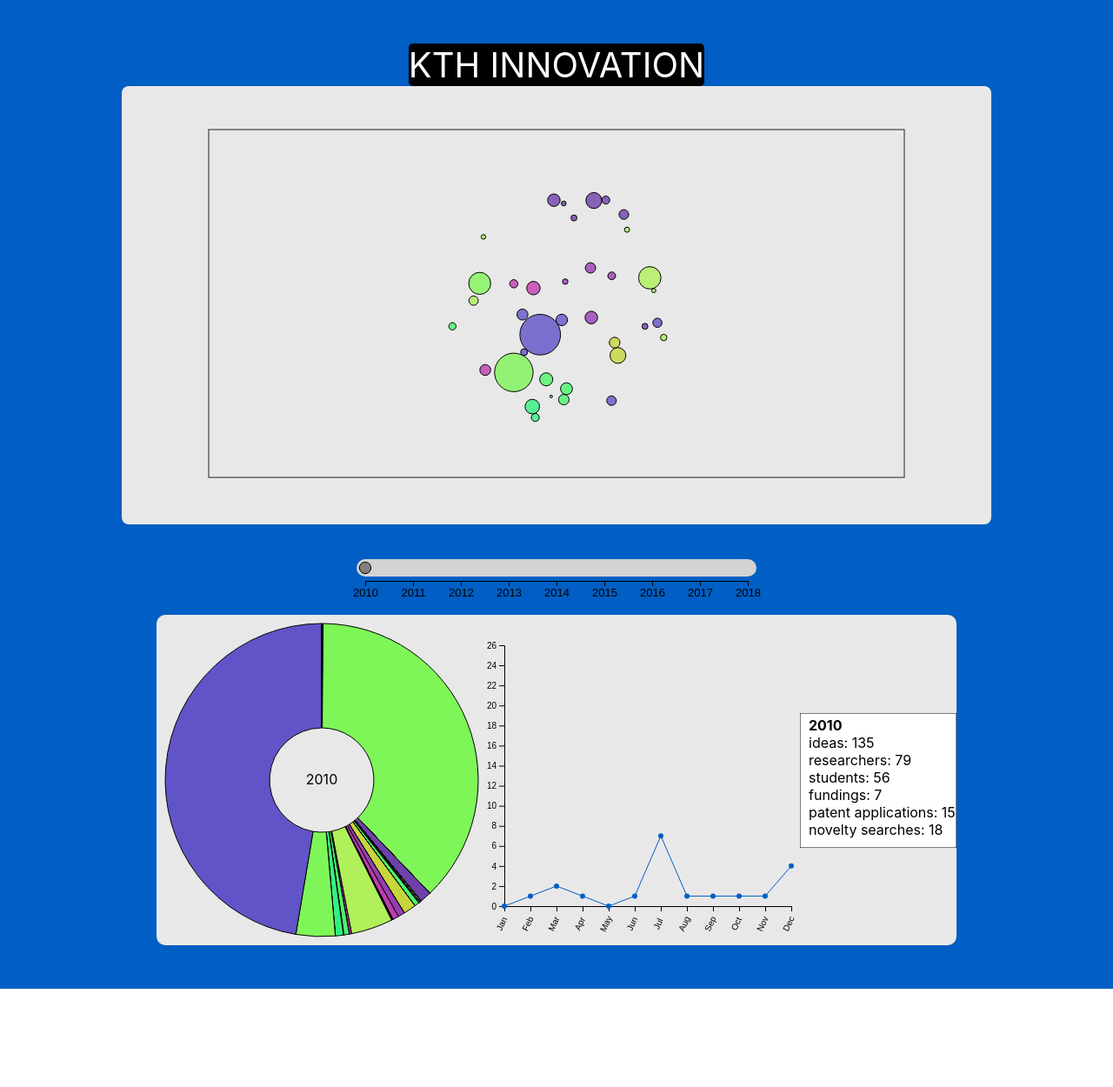
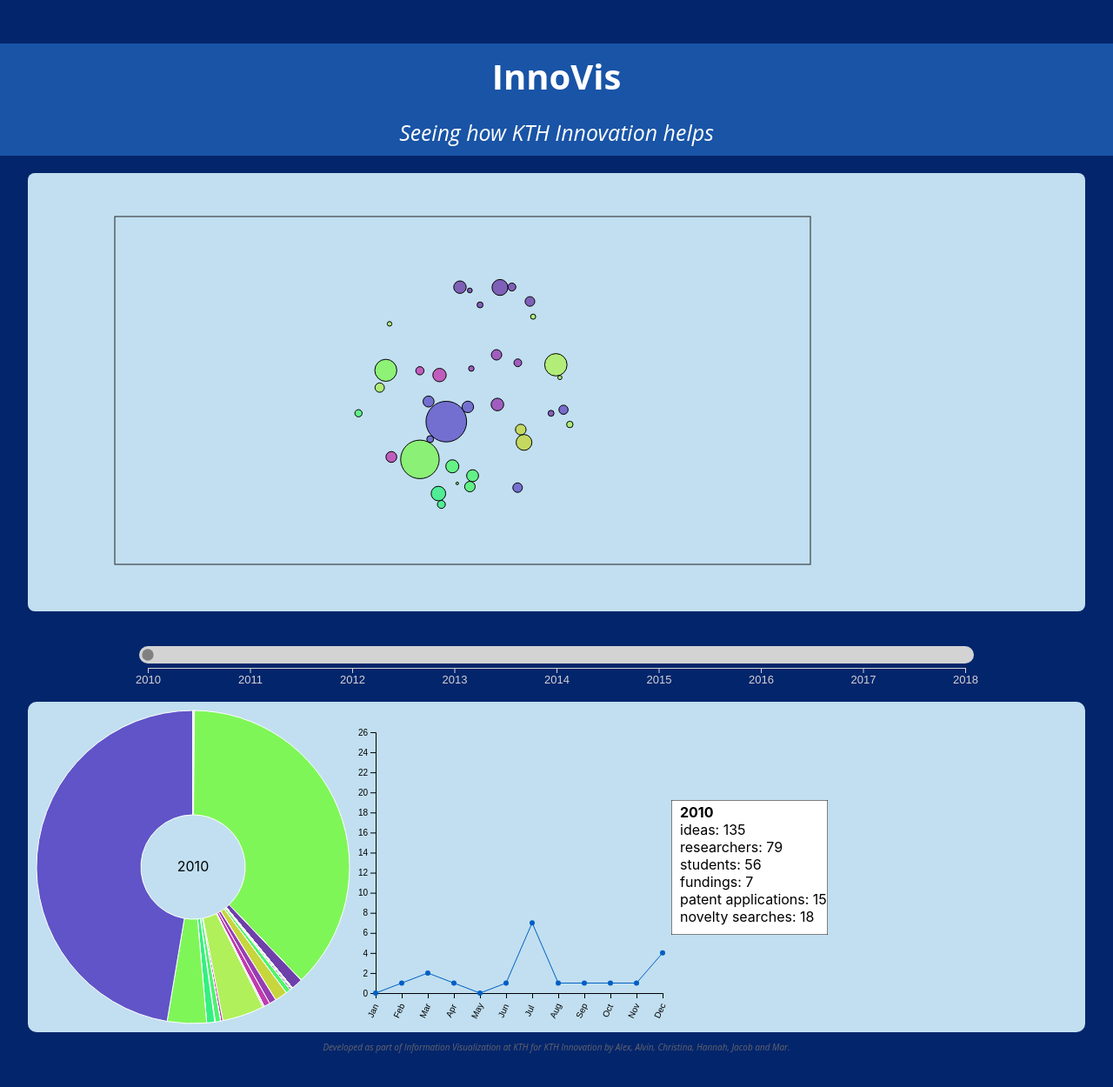
Before and after one commit to marbali8/InnoVis, a React (Create React App) app: page / in a window 1280 px wide. Shown: the top 1250 px of the page at 87% size. Before the commit the page ends 1137 px from the top, so only its background shows below. Built offline with nearby package versions, Linux system fonts and the light colour scheme.

Commit message:
some design changes

```diff
--- a/src/components/DetailView/Sunburst.js
+++ b/src/components/DetailView/Sunburst.js
@@ -122,7 +122,7 @@
                 .attr('fill', function (d) {
                     return colorScale2(d.data.key / numCategories);
                 })
-                .attr("stroke", "black")
+                .attr("stroke", "white")
                 .attr('transform', 'translate(' + height / 2 + ' ' + width / 2 + ')')
                 .append('title')
                 .text(function (d) {
--- a/src/components/TimeSlider/TimeSlider.js
+++ b/src/components/TimeSlider/TimeSlider.js
@@ -5,7 +5,7 @@
 import * as d3 from 'd3';
 import classes from './TimeSlider.module.scss';
 
-const TimeSlider = ({ height = 100, width = 500, onYearClicked, range }) => {
+const TimeSlider = ({ height = 100, width = 1000, onYearClicked, range }) => {
 
     // TODO: will need also data for the graph behind, w/h for the graph
     // TODO: will need to call a drag event of main view
@@ -57,13 +57,13 @@
         slider.append('g').attr('class', 'ticks')
             .attr('transform', 'translate(0, ' + (stroke_width/2 + 5) + ')')
             .call(xAxis)
-            .attr('font-size', 13);
+            .attr('font-size', 13)
+            .attr('color', 'lightgrey');
 
         // drag handle
         var handle = slider.append('circle').classed('handle', true)
             .attr('r', stroke_width/3)
-            .attr('fill', 'grey')
-            .attr('stroke', 'black');
+            .attr('fill', 'grey');
 
         // bar on top with stroke = transparent and on which the drag behaviour is actually called
         d3.select(slider.node().appendChild(track.node().cloneNode())).attr('class', 'track-overlay')
--- a/src/containers/App/App.js
+++ b/src/containers/App/App.js
@@ -41,16 +41,22 @@
 
         <div className={classes.App}>
             <div className={classes.title}>
-                KTH INNOVATION
+                InnoVis
+            </div>
+            <div className={classes.subtitle}>
+                    Seeing how KTH Innovation helps
             </div>
             <div className={classes.megaBallsView}>
                 <GroupingBalls showBorderOfBallBox={false} height={500} width={1000} onYearClicked={year}/>
             </div>
-            <TimeSlider onYearClicked={handleTimeSliderYearClicked} range={[2010, 2018]}/>
+            <TimeSlider onYearClicked={handleTimeSliderYearClicked} range={[2010, 2018]} />
             <div className={classes.aggregateKTHDataView}>
                 <Sunburst onYearClicked={year}/>
                 <GrantsChart onYearClicked={year}/>
                 <Infobox onYearClicked={year}/>
+            </div>
+            <div className={classes.footer}>
+                Developed as part of Information Visualization at KTH for KTH Innovation by Alex, Alvin, Christina, Hannah, Jacob and Mar.
             </div>
         </div>
     );
--- a/src/containers/App/App.module.scss
+++ b/src/containers/App/App.module.scss
@@ -1,35 +1,69 @@
 
 
-.App{
+.App {
 
-  padding-top:50px;
-  padding-bottom:50px;
-  background-color: #005ec4;
+  padding-top: 50px;
+  padding-bottom: 50px;
+  background-color: #03256C;
 
-  display:flex;
-  flex-direction:column;
+  display: flex;
+  flex-direction: column;
   align-items: center;
 
   width:100%;
-  height:100%;
+  height: 100%;
 
-  .title{
-    border-radius:5px;
-    font-size:40px;
+  .title {
+    width: 100%;
+    padding: 10px;
+    text-align: center;
+    font-family: "Open Sans", sans-serif;
+    font-weight: bold;
+    // border-radius: 5px;
+    font-size: 40px;
     color: white;
-    background-color:black;
+    background-color: #1954a6;
   }
 
-  .megaBallsView{
-    border-radius:8px;
-    background-color:#E8E8E8
+  .subtitle {
+
+    width: 100%;
+    padding: 10px;
+    text-align: center;
+    font-family: "Open Sans", sans-serif;
+    // border-radius: 5px;
+    font-size: 25px;
+    font-style: italic;
+    color: white;
+    background-color: #1954a6;
+    margin-bottom: 20px;
+  }
+
+  .footer {
+
+    padding: 10px;
+    text-align: center;
+    font-family: "Open Sans", sans-serif;
+    // border-radius: 5px;
+    font-size: 10px;
+    font-style: italic;
+    color: #65656c;
+  }
+
+  .megaBallsView {
+
+    border-radius: 8px;
+    width: 95%;
+    background-color: #C1DFF0
   }
 
   .aggregateKTHDataView {
-    border-radius:10px;
-    display:flex;
+
+    border-radius: 10px;
+    width: 95%;
+    display: flex;
     align-items: center;
-    background-color:#E8E8E8
+    background-color: #C1DFF0
   }
 
 }
```
